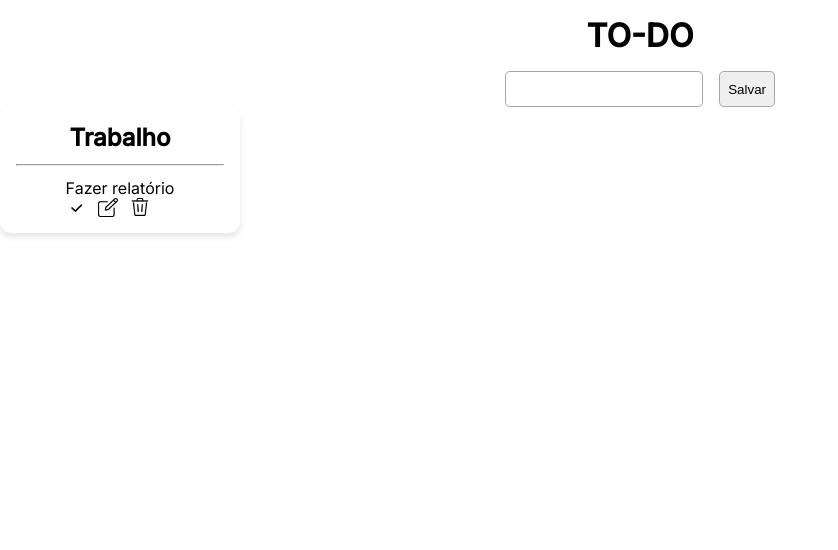
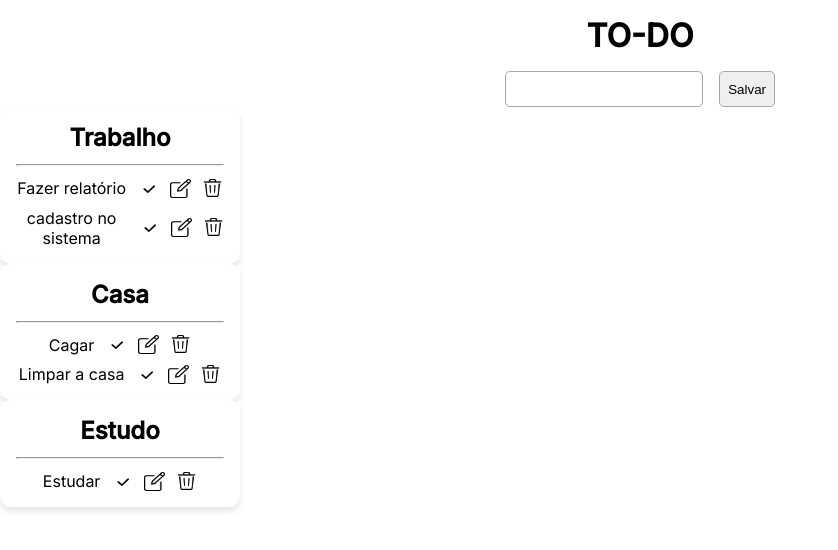
Before and after one commit to PauloSergiodosAnjos/To-do-, a React (Vite) app: page / in a window 1280 px wide. Shown: the top 550 px of the page, without its empty margins (0-838 px from the left). Built offline with nearby package versions, Linux system fonts and the light colour scheme; data requests are answered from the project's data file; a web font is replaced by a local one.

Commit message:
separando tasks por tipos

```diff
--- a/db.json
+++ b/db.json
@@ -1,8 +1,14 @@
 {
     "tasks": [
-        {"id": 1, "title": "Fazer relatório"}
+        {"id": 1, "title": "Fazer relatório", "typeId": 1},
+        {"id": 2, "title": "Cagar", "typeId": 2},
+        {"id": 3, "title": "Estudar", "typeId": 3},
+        {"id": 4, "title": "cadastro no sistema", "typeId": 1},
+        {"id": 5, "title": "Limpar a casa", "typeId": 2}
     ],
     "types": [
-        {"id": 1, "type": "Trabalho"}
+        {"id": 1, "type": "Trabalho"},
+        {"id": 2, "type": "Casa"},
+        {"id": 3, "type": "Estudo"}
     ]
 }
--- a/src/App.jsx
+++ b/src/App.jsx
@@ -28,7 +28,7 @@ export default function App() {
 
       dataType.forEach((type)=> {
         tasksByType[type.type] = dataTask.filter((task)=> {
-          return task.id === type.id
+          return task.typeId === type.id
         })
       })
 
--- a/src/app.scss
+++ b/src/app.scss
@@ -1,4 +1,14 @@
 @import "./variables.scss";
+
+li {
+    display: flex;
+    gap: 0.75rem;
+}
+
+ul {
+    display: flex;
+    flex-direction: column;
+}
 
 .card {
     width: $card-width;
```
